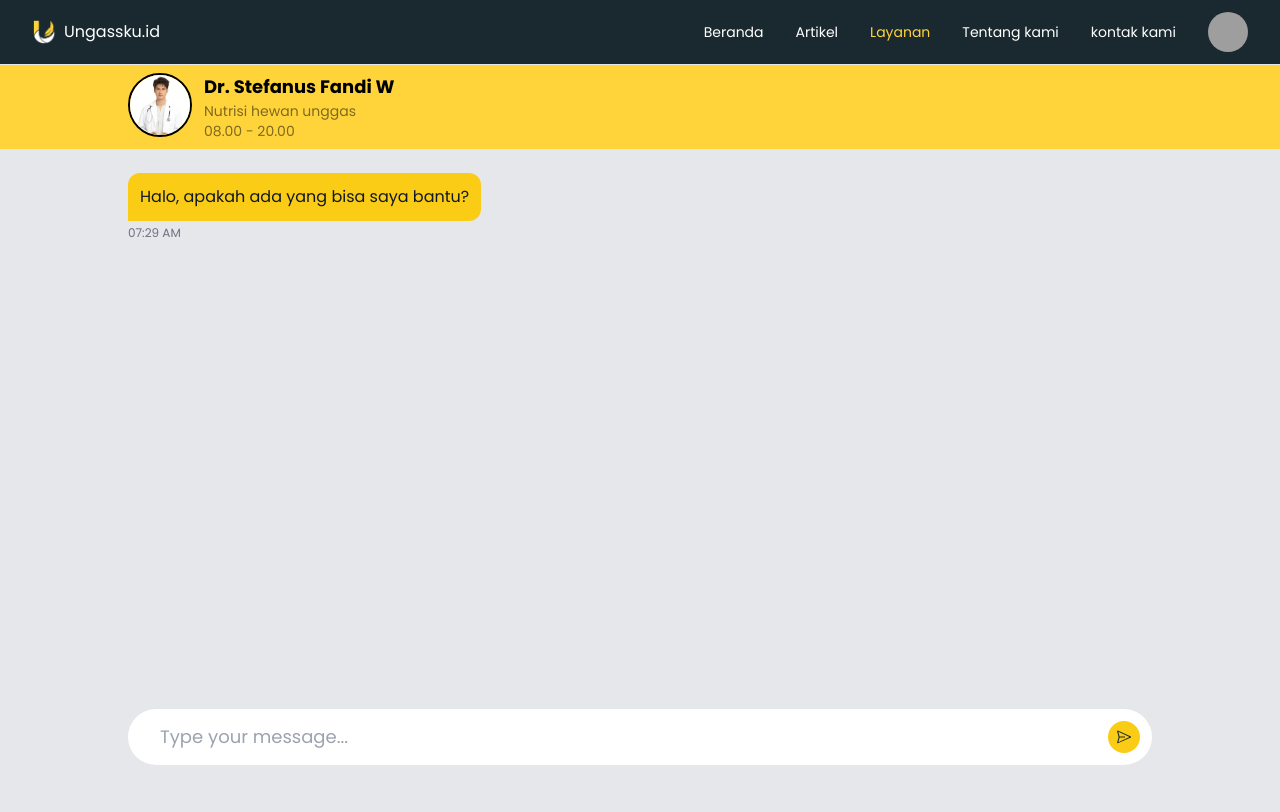
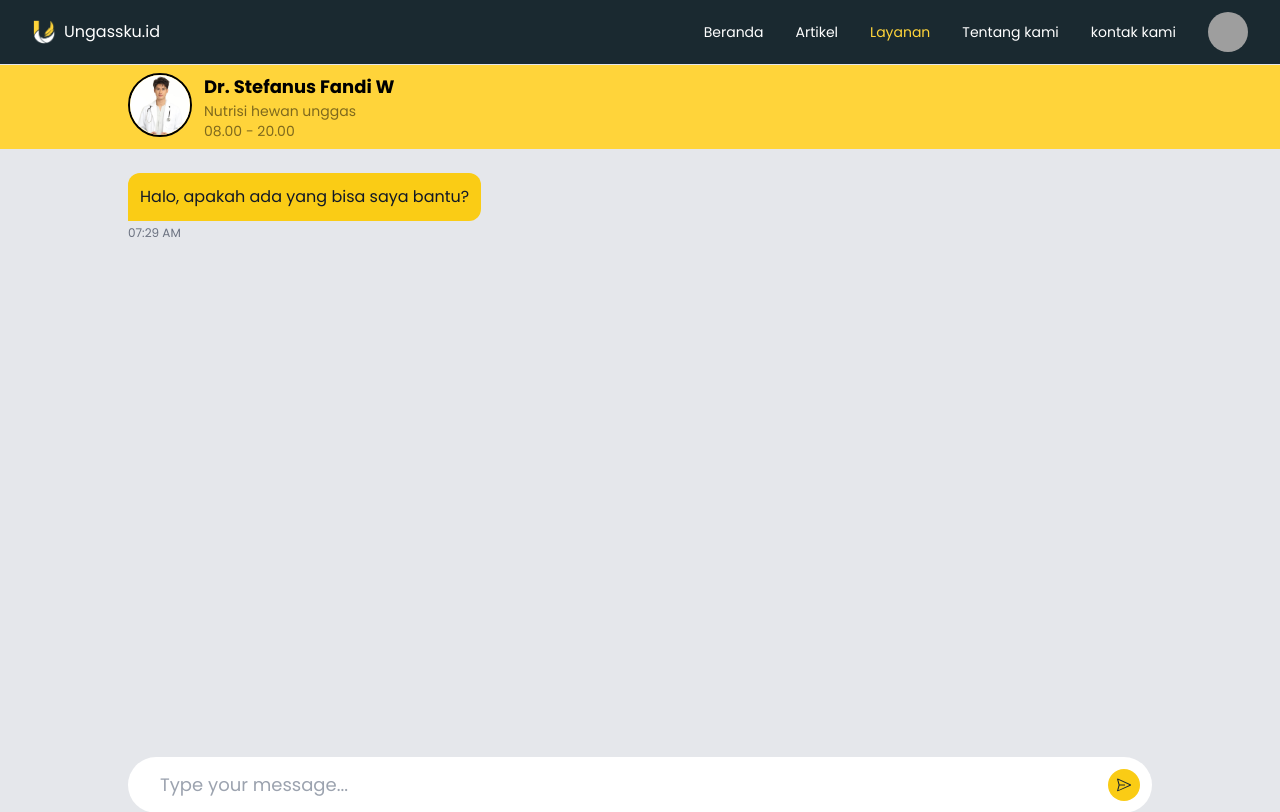
Before and after one commit to Ariemaharrucha/unggasku-fe, a React (Vite) app: page /layanan/konsultasi/user in a window 1280 px wide. Shown: the top 812 px of the page. Built offline with nearby package versions, Linux system fonts and the light colour scheme; grey boxes are pictures that could not be loaded.

Commit message:
update screen h chatting

```diff
--- a/src/pages/clients/UserKonsultasi.jsx
+++ b/src/pages/clients/UserKonsultasi.jsx
@@ -88,7 +88,7 @@ export const UserKonsultasi = () => {
 
                 {/* Chat */}
                 <div className='flex flex-grow flex-col'>
-                    <div className='flex flex-grow flex-col overflow-y-auto max-h-[70vh] p-6 px-32 space-y-4'>
+                    <div className='flex flex-grow flex-col overflow-y-auto max-h-[76vh] p-6 px-32 space-y-4'>
                         {messages.map((message, index) => (
                             <div
                                 key={index}
```
